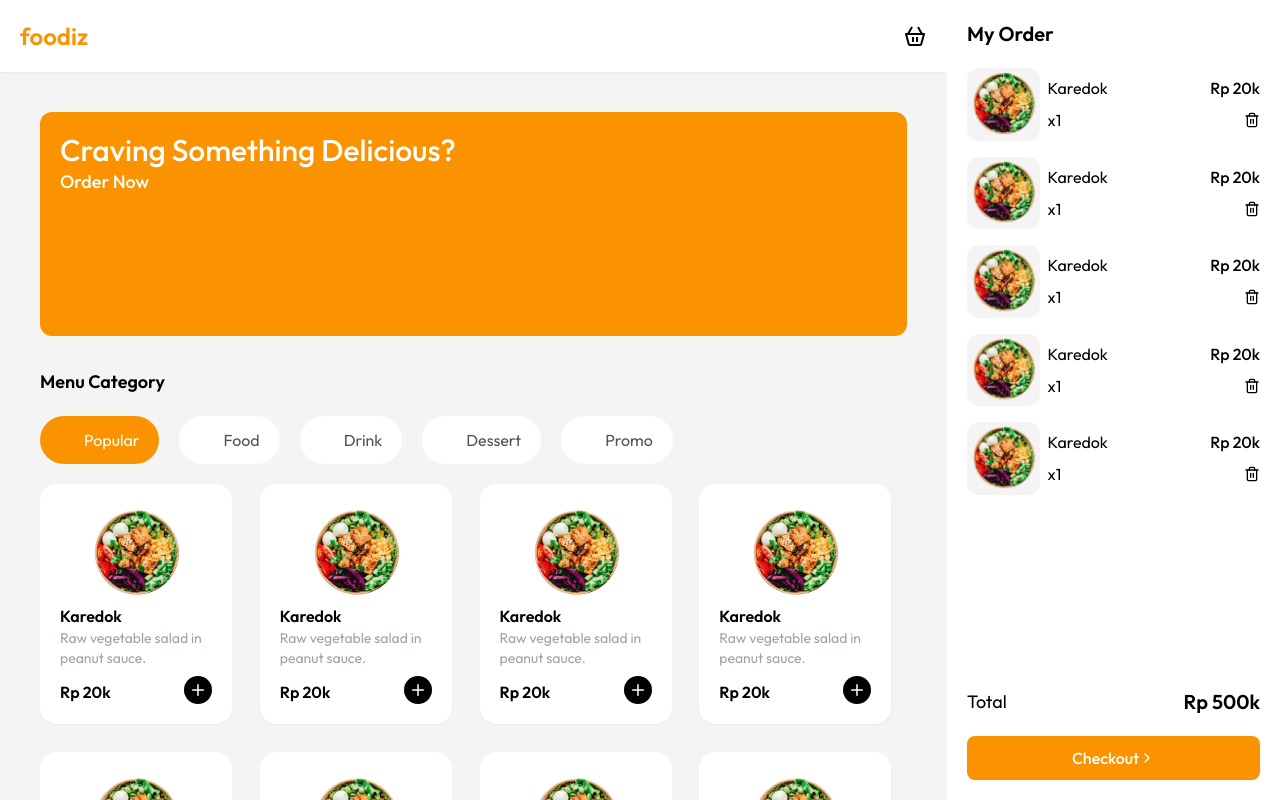
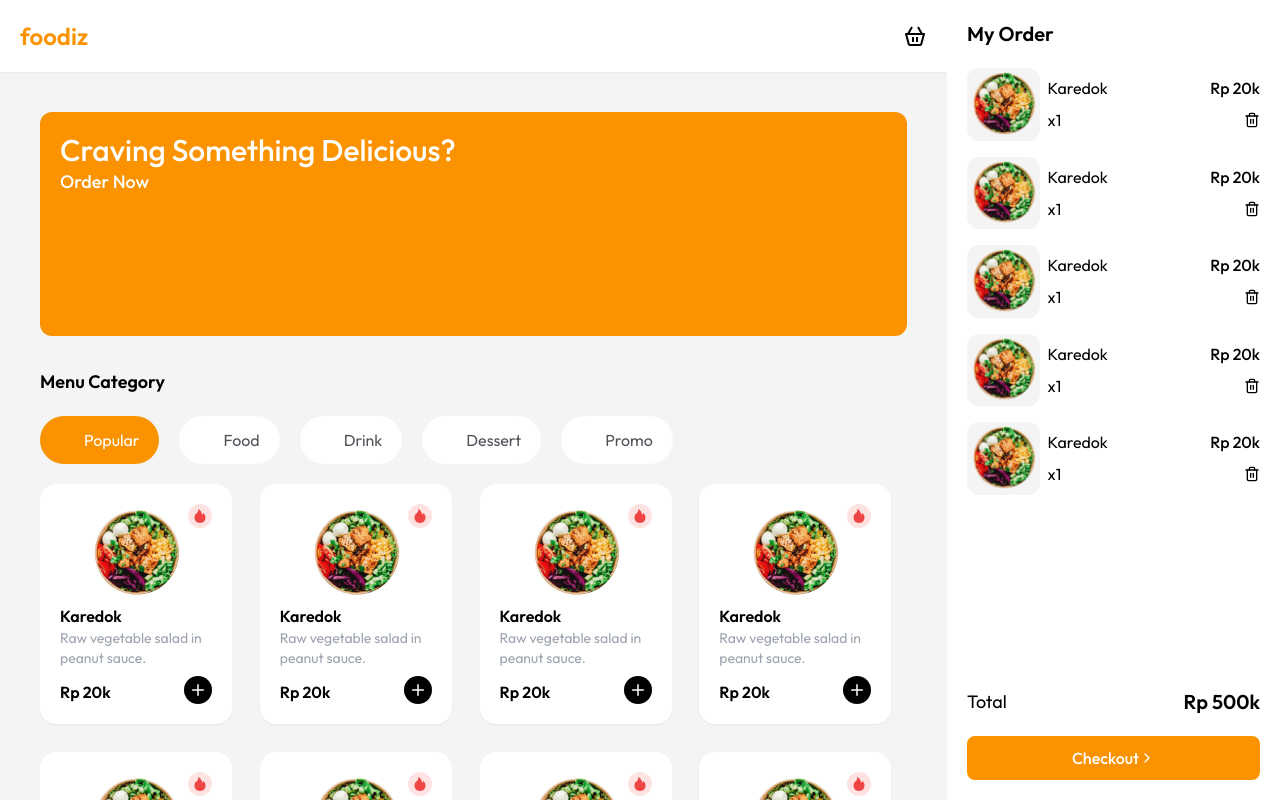
Before and after one commit to bagusfaize/foodiz, a Next.js app: page / in a window 1280 px wide. Built offline with nearby package versions, Linux system fonts and the light colour scheme; some icons are missing.

Commit message:
add hot icon to food card

```diff
--- a/app/page.tsx
+++ b/app/page.tsx
@@ -3,6 +3,7 @@ import MenuCategories from "./components/Categories";
 import Hero from "./components/Hero";
 import { foods } from "./constant/constant";
 import { IoIosAdd } from "react-icons/io";
+import { AiFillFire } from "react-icons/ai";
 
 export default function Home() {
   return (
@@ -15,7 +16,10 @@ export default function Home() {
       <div className="grid grid-cols-12 gap-x-3 gap-y-7">
           {foods.map(item => (
             <div className="bg-white p-5 rounded-2xl col-span-3 w-48 shadow-sm" key={item.title}>
-              <div className="flex justify-center">
+              <div className="flex justify-center relative">
+                <span className="absolute right-0 w-6 h-6 bg-red-100 flex justify-center items-center rounded-full">
+                  <AiFillFire className="text-red-500"/>
+                </span>
                 <Image src={item.imgSrc} alt="food-img" width={100} height={100}/>
               </div>
               <div>
```
